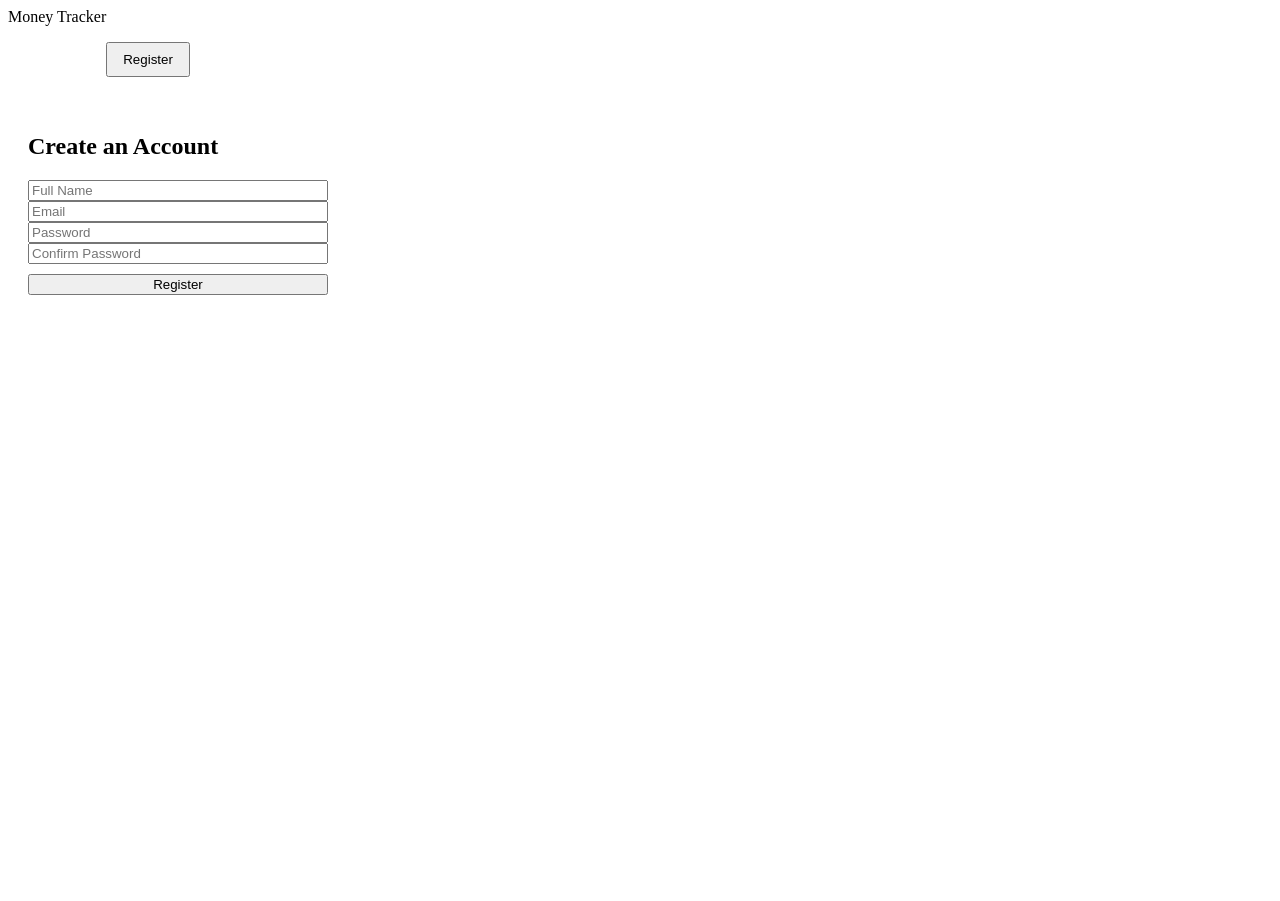
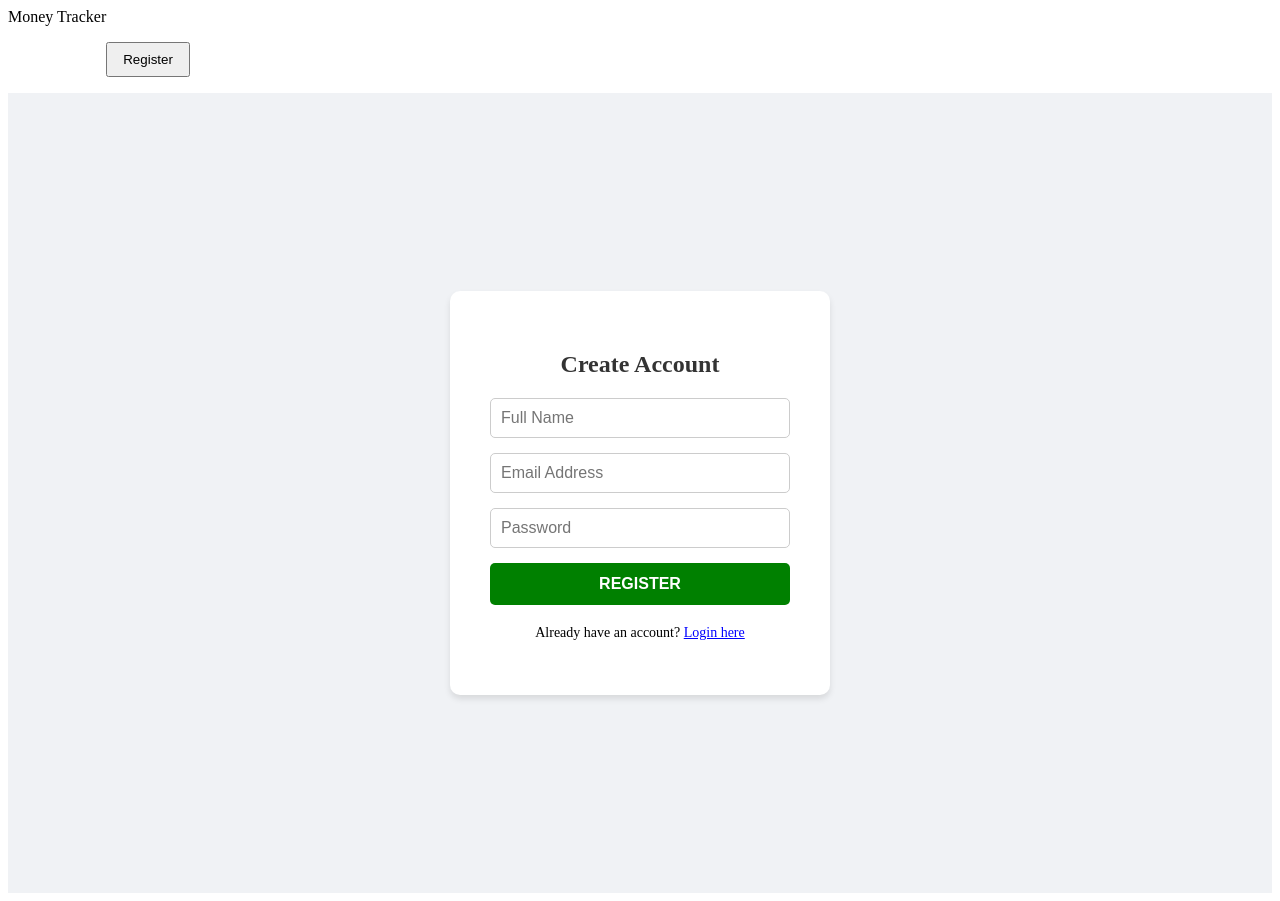
Before and after one commit to brightadieme-boop/expense-tracker, a React app in the folder frontend/: page /register in a window 1280 px wide. Before the commit the page ends 800 px from the top, so only its background shows below. Built offline with nearby package versions, Linux system fonts and the light colour scheme; the HTML template or start-up script is replaced by a standard one.

Commit message:
Update Register page with better error handling

```diff
--- a/frontend/src/pages/Register.jsx
+++ b/frontend/src/pages/Register.jsx
@@ -1,89 +1,111 @@
 import React, { useState } from "react";
+import axios from "axios";
+import { Link, useNavigate } from "react-router-dom";
 
-export default function Register() {
-    const [full_name, setFullName] = useState("");
-    const [email, setEmail] = useState("");
-    const [password, setPassword] = useState("");
-    const [confirmPassword, setConfirmPassword] = useState("");
+const Register = () => {
+  const [formData, setFormData] = useState({
+    email: "",
+    password: "",
+    full_name: "",
+  });
+  const [error, setError] = useState("");
+  const [loading, setLoading] = useState(false);
+  const navigate = useNavigate();
 
-    const handleSubmit = async (e) => {
-        e.preventDefault();
-
-        if (password !== confirmPassword) {
-            alert("Passwords do not match");
-            return;
-        }
-
-        const userData = {
-            full_name: full_name,
-            email: email,
-            password: password,
+  const handleChange = (e) => {
+    setFormData({ ...formData, [e.target.name]: e.target.value });
   };
 
+  const handleRegister = async (e) => {
+    e.preventDefault();
+    setError("");
+    setLoading(true);
+
     try {
-            const response = await fetch("https://expense-backend-gviv.onrender.com/register", {
-                method: "POST",
-                headers: {
-                    "Content-Type": "application/json",
+      console.log("Sending data:", formData); // Debugging line
+
+      const response = await axios.post(
+        "https://expense-backend-gviv.onrender.com/register",
+        {
+          email: formData.email,
+          password: formData.password,
+          full_name: formData.full_name,
         },
-                body: JSON.stringify(userData),
-            });
+        { headers: { "Content-Type": "application/json" } }
+      );
 
-            const result = await response.json();
+      console.log("Success!", response.data);
+      alert("Account created successfully! Please log in.");
+      navigate("/login");
 
-            if (!response.ok) {
-                alert("Registration failed: " + result.detail);
-                return;
+    } catch (err) {
+      console.error("Full Error Object:", err);
+
+      // Better Error Handling
+      if (err.response) {
+        // The server answered, but with an error code (400, 500, etc.)
+        setError(err.response.data.detail || "Server rejected the request.");
+      } else if (err.request) {
+        // The request was sent but no answer received (Network/CORS error)
+        setError("Network Error: Server didn't respond. (Check CORS or Server Status)");
+      } else {
+        setError("Error setting up request.");
       }
-
-            alert("Registration successful!");
-            window.location.href = "/login";
-
-        } catch (error) {
-            alert("Error connecting to server");
-            console.error(error);
+    } finally {
+      setLoading(false);
     }
   };
 
   return (
-        <div style={{ padding: "20px" }}>
-            <h2>Create an Account</h2>
+    <div style={{ height: "100vh", display: "flex", flexDirection: "column", alignItems: "center", justifyContent: "center", background: "#f0f2f5" }}>
+      <div style={{ background: "white", padding: "40px", borderRadius: "10px", boxShadow: "0 4px 6px rgba(0,0,0,0.1)", textAlign: "center", minWidth: "300px" }}>
+        <h2 style={{ marginBottom: "20px", color: "#333" }}>Create Account</h2>
 
-            <form onSubmit={handleSubmit} style={{ display: "flex", flexDirection: "column", width: "300px" }}>
+        {error && <div style={{ color: "red", marginBottom: "15px", padding: "10px", background: "#ffe6e6", borderRadius: "5px" }}>{error}</div>}
+
+        <form onSubmit={handleRegister} style={{ display: "flex", flexDirection: "column", gap: "15px" }}>
           <input
             type="text"
+            name="full_name"
             placeholder="Full Name"
-                    value={full_name}
-                    onChange={(e) => setFullName(e.target.value)}
+            value={formData.full_name}
+            onChange={handleChange}
             required
+            style={{ padding: "10px", borderRadius: "5px", border: "1px solid #ccc", fontSize: "16px" }}
           />
-
           <input
             type="email"
-                    placeholder="Email"
-                    value={email}
-                    onChange={(e) => setEmail(e.target.value)}
+            name="email"
+            placeholder="Email Address"
+            value={formData.email}
+            onChange={handleChange}
             required
+            style={{ padding: "10px", borderRadius: "5px", border: "1px solid #ccc", fontSize: "16px" }}
           />
-
           <input
             type="password"
+            name="password"
             placeholder="Password"
-                    value={password}
-                    onChange={(e) => setPassword(e.target.value)}
+            value={formData.password}
+            onChange={handleChange}
             required
+            style={{ padding: "10px", borderRadius: "5px", border: "1px solid #ccc", fontSize: "16px" }}
           />
+          <button
+            type="submit"
+            disabled={loading}
+            style={{ padding: "12px", background: loading ? "gray" : "green", color: "white", border: "none", borderRadius: "5px", fontSize: "16px", cursor: "pointer", fontWeight: "bold" }}
+          >
+            {loading ? "Creating..." : "REGISTER"}
+          </button>
+        </form>
 
-                <input
-                    type="password"
-                    placeholder="Confirm Password"
-                    value={confirmPassword}
-                    onChange={(e) => setConfirmPassword(e.target.value)}
-                    required
-                />
-
-                <button type="submit" style={{ marginTop: "10px" }}>Register</button>
-            </form>
+        <p style={{ marginTop: "20px", fontSize: "14px" }}>
+          Already have an account? <Link to="/login" style={{ color: "blue", textDecoration: "underline" }}>Login here</Link>
+        </p>
+      </div>
     </div>
   );
-}
+};
+
+export default Register;
```
Lines whose indentation alone changed are shown as unchanged.
